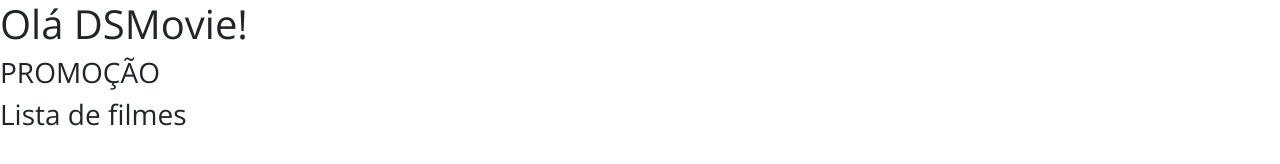
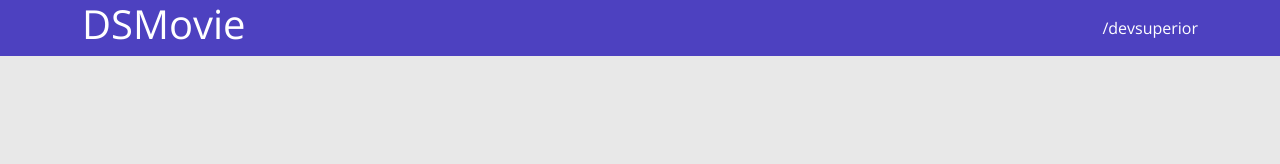
Before and after one commit to Juliosuss/DSMovie, a plain HTML site: page index.html in a window 1280 px wide. Drawn offline with nearby package versions, Linux system fonts and the light colour scheme.

Commit message:
barra superior parte1

```diff
--- a/css/styles.css
+++ b/css/styles.css
@@ -1,5 +1,24 @@
 @import url('https://fonts.googleapis.com/css2?family=Open+Sans:wght@300;400;700&display=swap');
 
 * {
+    box-sizing: border-box;
     font-family: 'Open Sans', sans-serif;
 }
+html, body {
+    background-color: #e8e8e8
+}
+header {
+    background-color: #4D41C0;
+    color: #ffff;
+
+}
+nav{
+    display: flex;
+    align-items: center;
+    justify-content: space-between;
+
+}
+a, a:hover {
+    text-decoration: none;
+    color: unset;
+}
--- a/index.html
+++ b/index.html
@@ -12,8 +12,11 @@
 
 </head>
 <body>
-   <h1>Olá DSMovie!</h1>
-   <h3>PROMOÇÃO</h3>
-   <H3>Lista de filmes</H3>
+   <header>
+       <nav class="container">
+           <h1>DSMovie</h1>
+           <a href="https://github.com/devsuperior">/devsuperior</a>
+       </nav>
+   </header>
 </body>
 </html>
```
